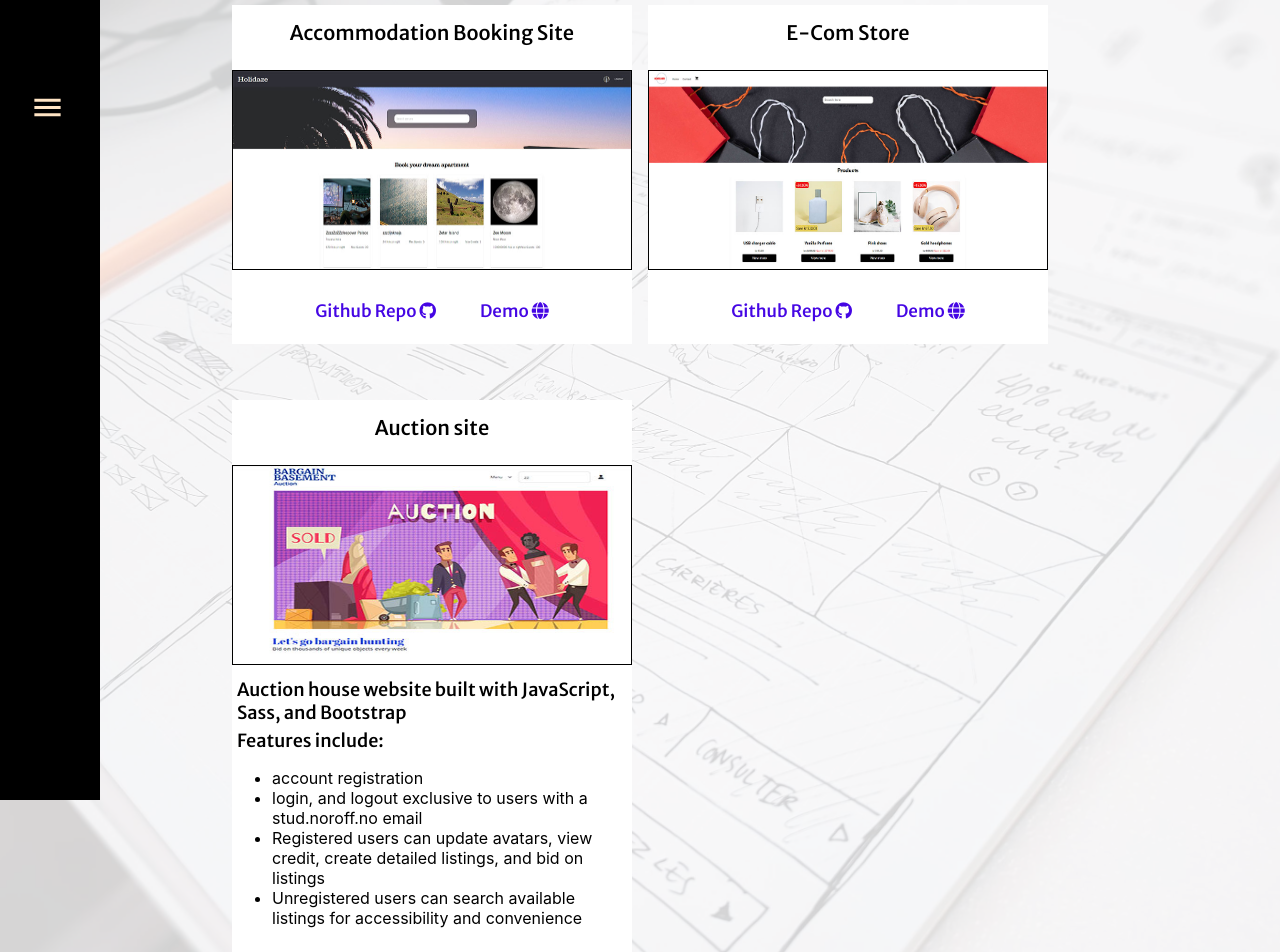
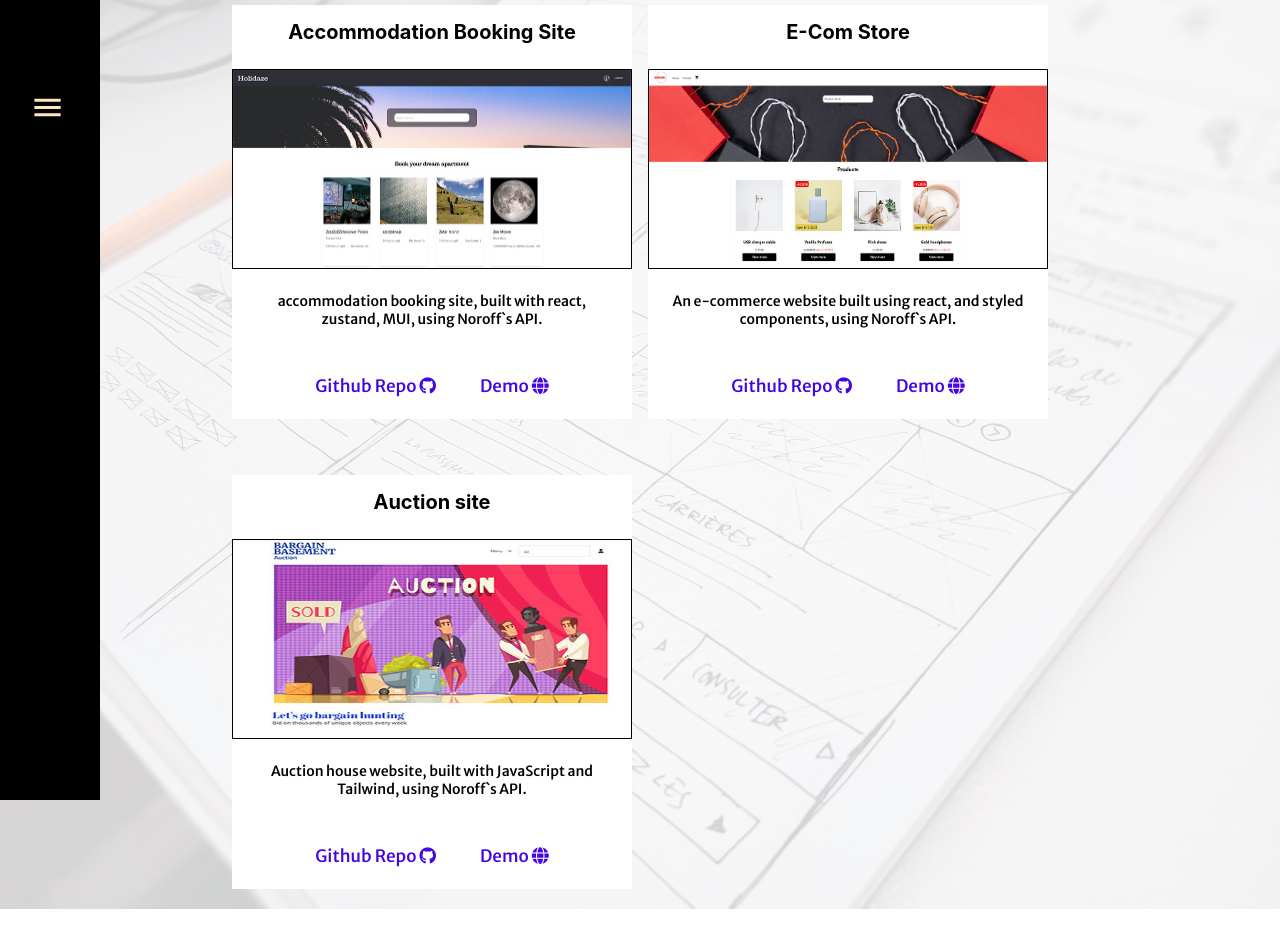
Before and after one commit to martinMr79/portfolio2, a React (Create React App) app: page /projects in a window 1280 px wide. Shown: the top 952 px of the page. After the commit the page ends 909 px from the top, so only its background shows below. Built offline with nearby package versions, Linux system fonts and the light colour scheme.

Commit message:
project descriptions

```diff
--- a/src/components/projects/Projects.jsx
+++ b/src/components/projects/Projects.jsx
@@ -1,5 +1,5 @@
 import React from 'react';
-import { ProjectSection, H2, ProjectsContainer, ProjectCard, ProjectImage, ProjectP, GithubLinksContainer, GithubLink} from './styled';
+import { ProjectSection, H2, ProjectsContainer, ProjectCard, ProjectImage, ProjectTitle, GithubLinksContainer, GithubLink, ProjectCardText} from './styled';
 import  HolidazeImage  from '../../assets/images/Holidaze.jpg';
 import EcomImage from '../../assets/images/Ecom.jpg';
 import BargainBasmentImage from '../../assets/images/BargainBasement.jpg';
@@ -12,10 +12,10 @@ function Projects() {
 
         <ProjectCard>
 
-              <ProjectP>Accommodation Booking Site</ProjectP>
+              <ProjectTitle>Accommodation Booking Site</ProjectTitle>
             <ProjectImage src={HolidazeImage} alt="Accommodation Booking Site" />
 
-
+            <ProjectCardText>accommodation booking site, built with react, zustand, MUI, using Noroff`s API.</ProjectCardText>
 
 
             <GithubLinksContainer>
@@ -38,8 +38,11 @@ function Projects() {
 
 
         <ProjectCard>
-          <ProjectP>E-Com Store</ProjectP>
+          <ProjectTitle>E-Com Store</ProjectTitle>
             <ProjectImage src={EcomImage} alt="Accommodation Booking Site" />
+
+            <ProjectCardText>An e-commerce website built using react, and styled components, using Noroff`s API.</ProjectCardText>
+
             <GithubLinksContainer>
               <GithubLink
                 href="https://github.com/martinMr79/front-end-frameworks-ca"
@@ -60,17 +63,10 @@ function Projects() {
 
         <ProjectCard>
 
-           <ProjectP>Auction site</ProjectP>
+           <ProjectTitle>Auction site</ProjectTitle>
             <ProjectImage src={BargainBasmentImage} alt="Accommodation Booking Site" />
 
-            <p>Auction house website built with JavaScript, Sass, and Bootstrap</p>
-            <p>Features include:</p>
-            <ul>
-              <li>account registration</li>
-              <li>login, and logout exclusive to users with a stud.noroff.no email</li>
-              <li>Registered users can update avatars, view credit, create detailed listings, and bid on listings</li>
-              <li>Unregistered users can search available listings for accessibility and convenience</li>
-            </ul>
+            <ProjectCardText>Auction house website, built with JavaScript and Tailwind, using Noroff`s API.</ProjectCardText>
 
           <GithubLinksContainer>
               <GithubLink
--- a/src/components/projects/styled.jsx
+++ b/src/components/projects/styled.jsx
@@ -76,7 +76,7 @@ export const ProjectImage = styled.img`
   margin-bottom: 4px;
 `;
 
-export const ProjectP = styled.p`
+export const ProjectTitle = styled.h3`
 
   font-size: 20px;
   padding: 15px;
@@ -86,6 +86,17 @@ export const ProjectP = styled.p`
   background-color: white;
   text-align: center;
   z-index: 2;
+`;
+
+export const ProjectCardText = styled.p`
+
+  font-size: 14px;
+  padding: 15px;
+  margin-top: 0px;
+  margin-bottom: 10px;
+  color: black;
+  background-color: white;
+  text-align: center;
 `;
 
 export const GithubLinksContainer = styled.div`
```
